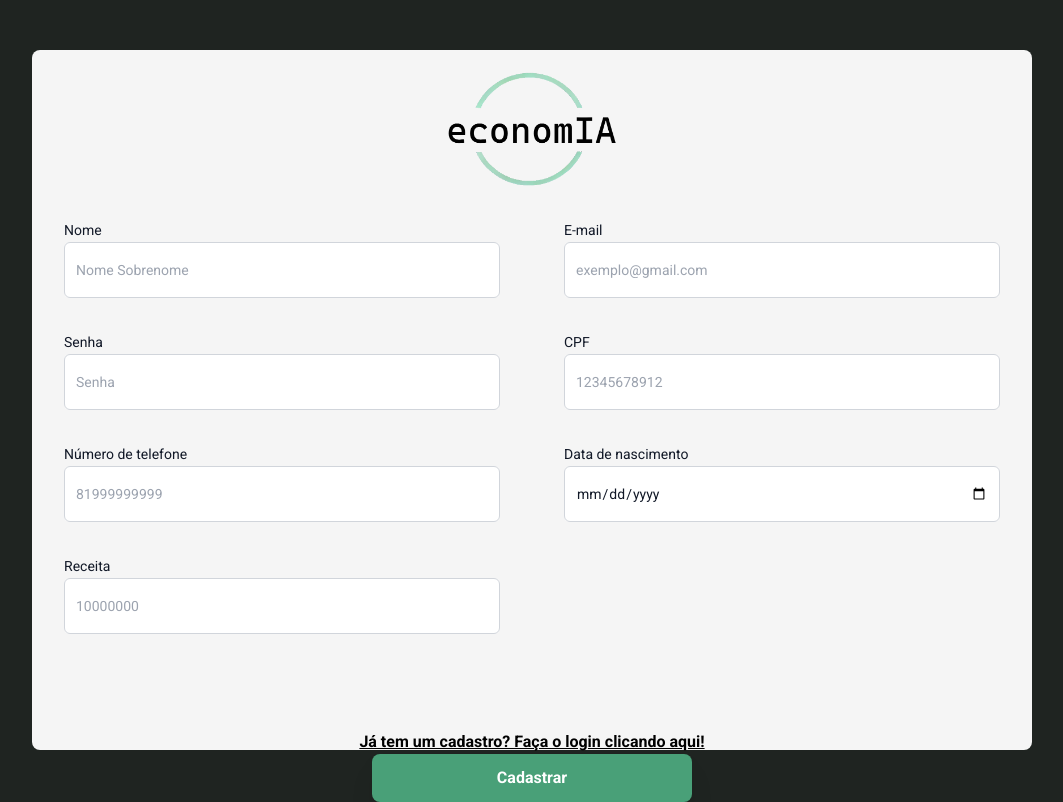
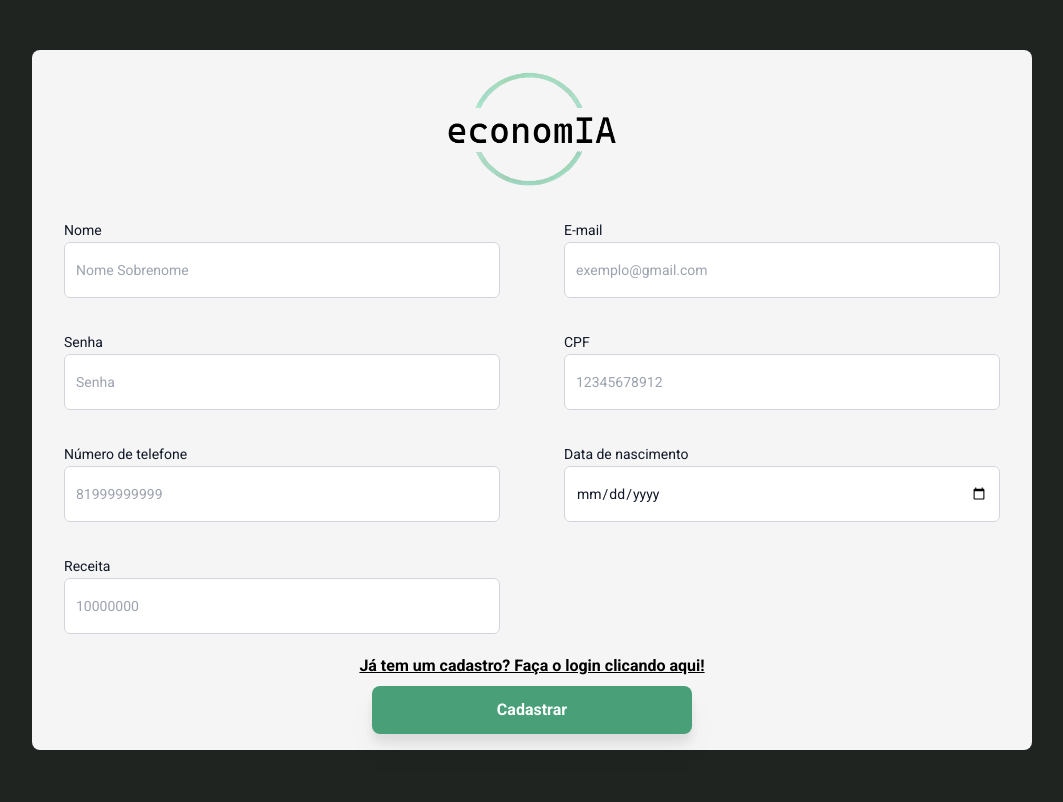
Before and after one commit to Gui-Rigaud/economIA, a Next.js app in the folder frontend/: page /cadastro in a window 1280 px wide. Shown: the whole page, without its empty margins (108-1171 px from the left). Built offline with nearby package versions, Linux system fonts and the light colour scheme.

Commit message:
Correção na estilização das páginas

```diff
--- a/frontend/src/app/cadastro/page.tsx
+++ b/frontend/src/app/cadastro/page.tsx
@@ -112,9 +112,9 @@ export default function cadastroScreen() {
                                 </div>
                             </div>
 
-                            <div className={`${roboto700.className} mt-[96px] flex flex-col items-center`}>
-                                <Link href="/login" className="underline text-black">Já tem um cadastro? Faça o login clicando aqui!</Link>
-                                <button type="submit" className="w-[320px] h-[48px] bg-econGreen rounded-lg drop-shadow-xl text-white">Cadastrar</button>
+                            <div className={`${roboto700.className} mt-[20px] flex flex-col items-center`}>
+                                <Link href="/login" className="underline text-black hover:text-green-700 mb-2">Já tem um cadastro? Faça o login clicando aqui!</Link>
+                                <button type="submit" className="w-[320px] h-[48px] bg-econGreen hover:bg-green-700 rounded-lg drop-shadow-xl text-white">Cadastrar</button>
                             </div>
 
                         </div>
--- a/frontend/src/app/page.tsx
+++ b/frontend/src/app/page.tsx
@@ -21,7 +21,7 @@ export default function Home()
   return (
     <div id = "screen" className="bg-econDarkGreen h-screen w-screen flex justify-center items-center text-black">
         <div id = "main-container" className = "bg-backgroundLightGray rounded-lg h-[700px] w-[1000px]">
-            <div id = "logo-container" className = "flex justify-center items-center">
+            <div id = "logo-container" className = "flex justify-center items-center mt-10">
                     <Image src = {logoblack} alt = "logo" width={200} height={200}/>
             </div>
 
--- a/frontend/src/app/upload/page.tsx
+++ b/frontend/src/app/upload/page.tsx
@@ -18,11 +18,11 @@ export default function Upload() {
   return (
     <div id = "screen" className="bg-econDarkGreen h-screen w-screen flex justify-center items-center text-black">
       <div id = "main-container" className = "bg-backgroundLightGray rounded-lg h-[700px] w-[1000px]">
-        <div id = "logo-container" className = "flex justify-center items-center mt-3">
+        <div id = "logo-container" className = "flex justify-center items-center mt-7">
           <Image src = {logoblack} alt = "logo" width={200} height={200}/>
         </div>
 
-        <div id = "text-container" className = {`flex flex-col justify-center items-center ${roboto400.className} text-[18px] mt-[100px]`}>
+        <div id = "text-container" className = {`flex flex-col justify-center items-center ${roboto400.className} text-[18px] mt-[80px]`}>
           <h1 className="text-[36px]">Falta pouco!</h1>
           <p>Precisamos de um documento com seus gastos para a análise da IA</p>
         </div>
```
